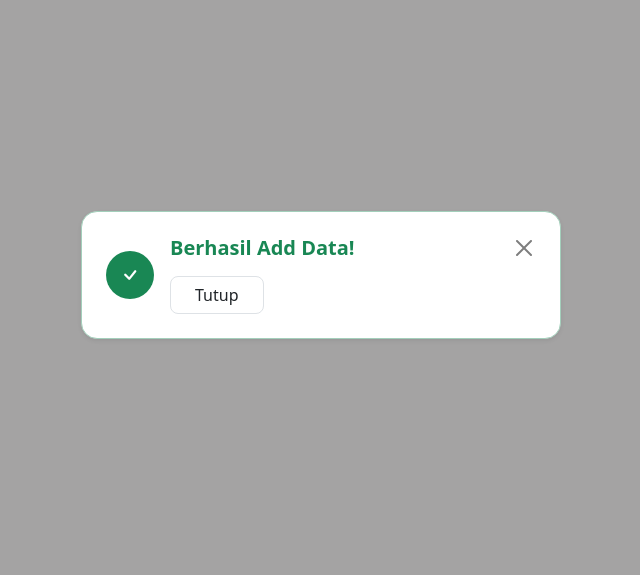
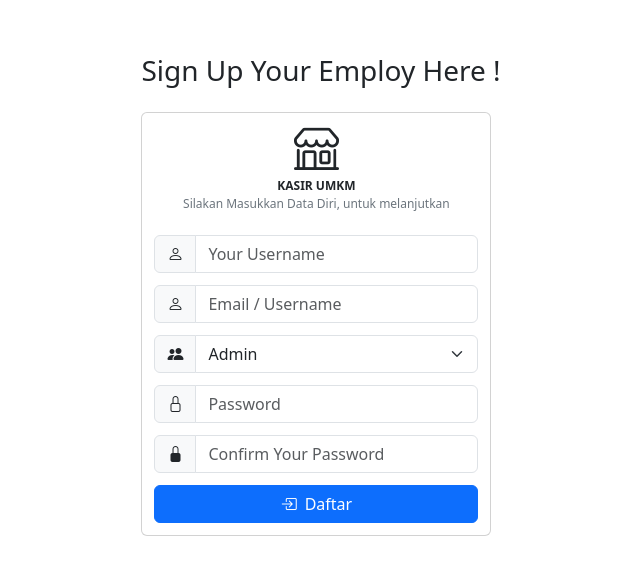
Before and after one commit to Fuj1io/kasir_frontend, a React (Vite) app: page /view in a window 1280 px wide. Shown: the part 117-692 px from the top of the page, without its empty margins (319-959 px from the left). Built offline with nearby package versions, Linux system fonts and the light colour scheme; no server answers.

Commit message:
hanya role:admin yang bisa manipulasi produk

```diff
--- a/src/pages/Laporan.jsx
+++ b/src/pages/Laporan.jsx
@@ -68,14 +68,14 @@ function Laporan() {
                             <label className="form-label small text-muted mb-1">Dari Tanggal</label>
                             <div className="input-group input-group-sm">
                                 <input type="date" className="form-control" value={dari} onChange={e => setDari(e.target.value)} />
-                                <span className="input-group-text bg-white"><i className="bi bi-calendar"></i></span>
+                                {/* <span className="input-group-text bg-white"><i className="bi bi-calendar"></i></span> */}
                             </div>
                         </div>
                         <div className="col-md-3">
                             <label className="form-label small text-muted mb-1">Sampai Tanggal</label>
                             <div className="input-group input-group-sm">
                                 <input type="date" className="form-control" value={sampai} onChange={e => setSampai(e.target.value)} />
-                                <span className="input-group-text bg-white"><i className="bi bi-calendar"></i></span>
+                                {/* <span className="input-group-text bg-white"><i className="bi bi-calendar"></i></span> */}
                             </div>
                         </div>
                         <div className="col-md-3 d-flex gap-1 mb-3">
--- a/src/pages/Pengaturan.jsx
+++ b/src/pages/Pengaturan.jsx
@@ -4,13 +4,14 @@ function Pengaturan() {
     return (
         <div className="container-fluid ">
             <h1>Pengaturan</h1>
+            <button className="btn btn-success btn-lg">Tambah Pengguna</button>
             {/* <!-- Button trigger modal --> */}
-            <button type="button" class="btn btn-primary" data-bs-toggle="modal" data-bs-target="#productController">
+            {/* <button type="button" class="btn btn-primary" data-bs-toggle="modal" data-bs-target="#productController">
                 Launch demo modal
-            </button>
+            </button> */}
 
             {/* <!-- Modal --> */}
-            <div class="modal fade" id="productController" tabindex="-1" aria-labelledby="exampleModalLabel" aria-hidden="true">
+            {/* <div class="modal fade" id="productController" tabindex="-1" aria-labelledby="exampleModalLabel" aria-hidden="true">
                 <div class="modal-dialog">
                     <div class="modal-content">
                         <div class="modal-header">
@@ -25,7 +26,8 @@ function Pengaturan() {
                         </div>
                     </div>
                 </div>
-            </div>
+            </div> */}
+            {/* <h3>Comming Soon..</h3> */}
         </div>
     )
 }
--- /dev/null
+++ b/src/pages/SignUp.jsx
@@ -0,0 +1,111 @@
+import "../styles/loginPage.css";
+import { useState } from "react";
+import { useLocation, useNavigate } from "react-router";
+import { userApi } from "../services/loader.js";
+import AlertAuthentication from "../components/AlertAuthentication.jsx";
+
+function LoginPage() {
+    const [ username, setUsername ] = useState('');
+    const [ email, setEmail ] = useState('');
+    const [ role, setRole ] = useState('');
+    const [ password, setPassword ] = useState('');
+    const [msg, setMsg] = useState('');
+    const navigate = useNavigate();
+    const location = useLocation();
+    const [showLogoutAlert, setShowLogoutAlert] = useState(Boolean(location.state?.logoutSuccess));
+
+
+
+    return (
+        <>
+        <h3 className="my-4">Sign Up Your Employ Here !</h3>
+        <div className="card login-card">
+            {/* Icon  */}
+            <div className="text-center">
+                <i className="bi bi-shop store-icon"></i>
+
+                <h1 className="login-title">
+                    KASIR UMKM
+                </h1>
+
+                <p className="login-subtitle">
+                    Silakan Masukkan Data Diri, untuk melanjutkan
+                </p>
+                <span>{msg}</span>
+            </div>
+            {/* FORM LOGIN */}
+            <form  onSubmit={""}>
+                {/* USERNAME */}
+                <div className="input-group">
+                    <span className="input-group-text">
+                        <i className="bi bi-person"></i>
+                    </span>
+
+                    <input type="text" className="form-control" placeholder="Your Username" aria-label="Your Username" onChange={(event) => setUsername(event.target.value)} required></input>
+                </div>
+
+                {/* Email   */}
+                <div className="input-group">
+                    <span className="input-group-text">
+                        <i className="bi bi-person"></i>
+                    </span>
+
+                    <input type="text" className="form-control" placeholder="Email / Username" aria-label="Email atau Username" onChange={(event) => setEmail(event.target.value)} required></input>
+                </div>
+
+                {/* Email   */}
+                <div className="input-group">
+                    <span className="input-group-text">
+                        <i className="bi bi-people-fill"></i>
+                    </span>
+                        <select className="form-select rounded-select" aria-label="Default select example">
+                            <option value="1" id="1">Admin</option>
+                            <option value="2" id="2">kasir</option>
+                        </select>
+
+                </div>
+
+                {/* Password  */}
+                <div className="input-group">
+                    <span className="input-group-text">
+                        <i className="bi bi-lock"></i>
+                    </span>
+
+                    <input type="password" className="form-control" placeholder="Password" aria-label="Password" onChange={(event) => setPassword(event.target.value)} required></input>
+                </div>
+
+                {/*CONFIRM Password  */}
+                <div className="input-group">
+                    <span className="input-group-text">
+                        <i className="bi bi-lock-fill"></i>
+                    </span>
+
+                    <input type="password" className="form-control" placeholder="Confirm Your Password" aria-label="confPassword" onChange={(event) => setConfPassword(event.target.value)} required></input>
+                </div>
+
+                {/* Remember & Forgot Password  */}
+                {/* <div className="d-flex justify-content-between align-items-center login-options">
+
+                    <div className="form-check mb-0">
+                        <input className="form-check-input" type="checkbox" id="rememberMe"></input>
+
+                        <label className="form-check-label" htmlFor="rememberMe">
+                            Ingat saya
+                        </label>
+                    </div>
+                    <a href="#" className="forgot-password">
+                        Lupa password?
+                    </a>
+                </div> */}
+                <button type="submit" className="btn btn-login btn-primary">
+                    <i className="bi bi-box-arrow-in-right me-2"></i>
+                    Daftar
+                </button>
+
+            </form>
+        </div>
+        </>
+    )
+}
+
+export default LoginPage;
--- a/src/pages/StockProducts.jsx
+++ b/src/pages/StockProducts.jsx
@@ -5,8 +5,11 @@ import "../styles/stockProducts.css";
 import LoadingElement from "../components/LoadingElement.jsx";
 import FormProduk from "../components/FormProduk.jsx";
 import AlertSuksesAddData from "../components/AlertSuksesAddData.jsx";
+import { useAuth } from "../context/AuthContext.jsx";
 
 function StockProducts() {
+    const { user } = useAuth();
+    const isAdmin = user?.role?.toLowerCase() === "admin";
     const itemsPerPage = 20;
     const [produks, setProduks] = useState([]);
     const [searchTerm, setSearchTerm] = useState("");
@@ -39,6 +42,7 @@ function StockProducts() {
     };
 
     const handleAdd = () => {
+        if (!isAdmin) return;
         setEditingProduk(null);
         setTimeout(() => {
             const el = document.getElementById("modalAdd");
@@ -47,6 +51,7 @@ function StockProducts() {
     };
 
     const handleEdit = (produk) => {
+        if (!isAdmin) return;
         setEditingProduk(produk);
         setTimeout(() => {
             const el = document.getElementById("modalAdd");
@@ -55,6 +60,7 @@ function StockProducts() {
     };
 
     const handleDelete = async (produk) => {
+        if (!isAdmin) return;
         if (!window.confirm(`Hapus produk "${produk.nama_produk}"?`)) return;
         try {
             const res = await deleteProdukApi(produk.id_produk);
@@ -91,10 +97,12 @@ function StockProducts() {
                         </input>
                     </div>
                     {/* TAMBAH PRODUK  */}
+                    {isAdmin && (
                         <button type="button" id="tambah-produk" class="btn btn-outline-primary btn-sm d-flex align-items-center gap-1"  style={{marginBottom: "7px"}} onClick={handleAdd}>
                             <i class="bi bi-plus-lg me-1"></i>
                             <span>Tambah</span>
                         </button>
+                    )}
                 </div>
                 {/* TABLE */}
                 <div class="table-wrapper">
@@ -123,16 +131,18 @@ function StockProducts() {
                                     <th>
                                         Status
                                     </th>
+                                    {isAdmin && (
                                         <th style={{ width: 70 + 'px' }}>
                                             Aksi
                                         </th>
+                                    )}
                                 </tr>
                             </thead>
                             <tbody>
-                                {loading && <tr><td colSpan="8" className="text-center py-3">
+                                {loading && <tr><td colSpan={isAdmin ? 8 : 7} className="text-center py-3">
                                     <LoadingElement/>
                                     </td></tr>}
-                                {!loading && produks.length === 0 && <tr><td colSpan="8" className="text-center py-3">Tidak ada produk</td></tr>}
+                                {!loading && produks.length === 0 && <tr><td colSpan={isAdmin ? 8 : 7} className="text-center py-3">Tidak ada produk</td></tr>}
                                 {!loading && produks.map((p, i) => {
                                     const s = p.stok === 0 ? ["habis","status-danger"] : p.stok <= 10 ? ["menipis","status-warning"] : ["Aman","status-safe"];
                                     return (
@@ -144,8 +154,10 @@ function StockProducts() {
                                     <td>Rp {Number(p.harga).toLocaleString("id-ID")}</td>
                                     <td>{p.stok}</td>
                                     <td className="text-center"><span className={`badge status-badge ${s[1]}`}>{s[0]}</span></td>
+                                    {isAdmin && (
                                         <td><div className="d-flex gap-1"><button id="update-produk" className="btn btn-outline-primary action-btn btn-edit"  onClick={() => handleEdit(p)}><i className="bi bi-pencil"></i></button>
                                         <button id="delete-produk" className="btn btn-outline-danger action-btn" onClick={() => handleDelete(p)}><i className="bi bi-trash"></i></button></div></td>
+                                    )}
                                 </tr>
                                     )
                                 })}
@@ -229,7 +241,9 @@ function StockProducts() {
                     </div>
                 </div>
             </div>
+            {isAdmin && (
                 <FormProduk key={editingProduk?.id_produk || "new"} initialData={editingProduk} onSaved={(msg) => { setEditingProduk(null); handleSaved(msg); }} onFailed={(msg) => { setEditingProduk(null); handleFailed(msg); }} />
+            )}
         </main>
     )
 }
--- a/src/routes/Index.jsx
+++ b/src/routes/Index.jsx
@@ -9,7 +9,7 @@ import { useAuth } from "../context/AuthContext.jsx";
 import LoadingElement from "../components/LoadingElement.jsx";
 
 // testting
-import AlertSuksesAddData from "../components/AlertSuksesAddData.jsx";
+import SignUp from "../pages/SignUp.jsx";
 
 const ProtectedRoute = ({ children }) => {
     const { token, loading } = useAuth();
@@ -43,6 +43,6 @@ export const router = createBrowserRouter([
     // path testing view
     {
         path: "/view",
-        element : < AlertSuksesAddData/>
+        element : < SignUp/>
     }
 ]);
--- a/src/services/loader.js
+++ b/src/services/loader.js
@@ -20,17 +20,29 @@ export const produkApi = async (params = {}) => {
 };
 
 export const tambahProdukApi = async (payload) => {
-    const res = await axios.post(urlProduk, payload, { withCredentials: true });
+    const token = localStorage.getItem("authToken");
+    const res = await axios.post(urlProduk, payload, {
+        headers: { Authorization: `Bearer ${token}` },
+        withCredentials: true
+    });
     return res.data;
 };
 
 export const updateProdukApi = async (id, payload) => {
-    const res = await axios.put(`${urlProduk}/${id}`, payload, { withCredentials: true });
+    const token = localStorage.getItem("authToken");
+    const res = await axios.put(`${urlProduk}/${id}`, payload, {
+        headers: { Authorization: `Bearer ${token}` },
+        withCredentials: true
+    });
     return res.data;
 };
 
 export const deleteProdukApi = async (id) => {
-    const res = await axios.delete(`${urlProduk}/${id}`, { withCredentials: true });
+    const token = localStorage.getItem("authToken");
+    const res = await axios.delete(`${urlProduk}/${id}`, {
+        headers: { Authorization: `Bearer ${token}` },
+        withCredentials: true
+    });
     return res.data;
 };
 
--- a/src/styles/loginPage.css
+++ b/src/styles/loginPage.css
@@ -101,3 +101,15 @@ body {
     background-color: #343a40;
     color: white;
 }
+
+.rounded-select {
+    border-radius: 12px; /* Mengatur tingkat kelengkungan sudut */
+    padding: 10px 15px;    /* Jarak dalam agar tidak terlalu padat */
+    border: 2px solid #ccc; /* Garis tepi */
+    font-size: 16px;
+    outline: none;
+  }
+
+.rounded-select2:focus {
+            border-color: #007bff; /* Warna border saat diklik */
+        }
```
Also changed, not shown: src/components/ButtonAddUser.jsx (added, +9 -0 lines). Lines whose indentation alone changed are shown as unchanged.
